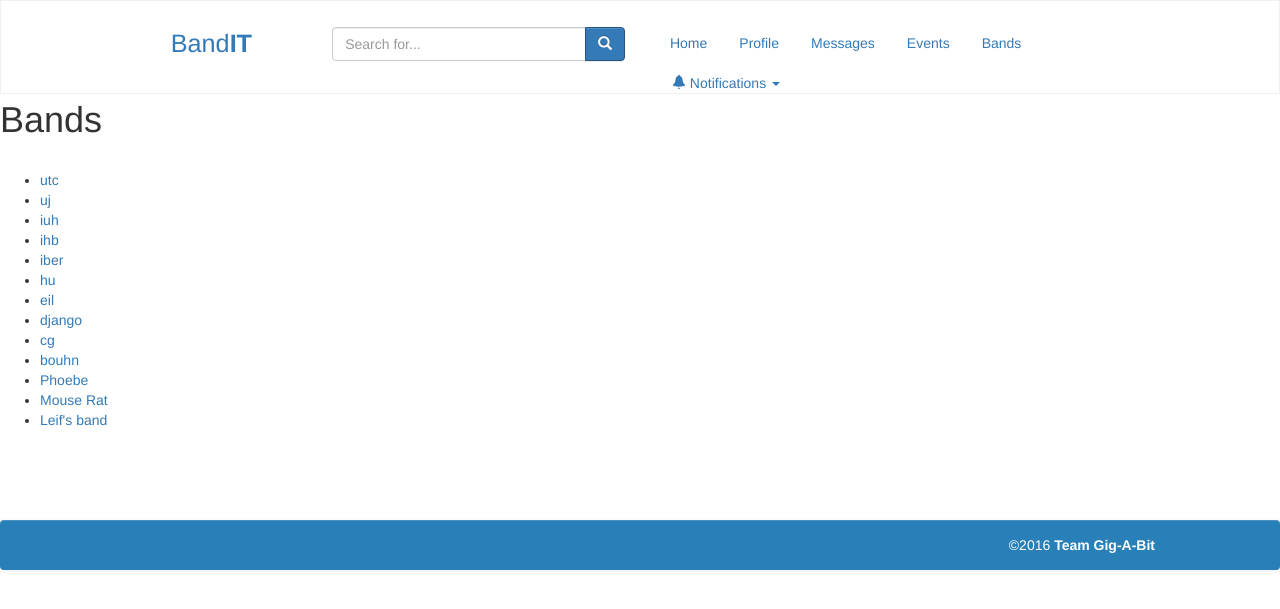
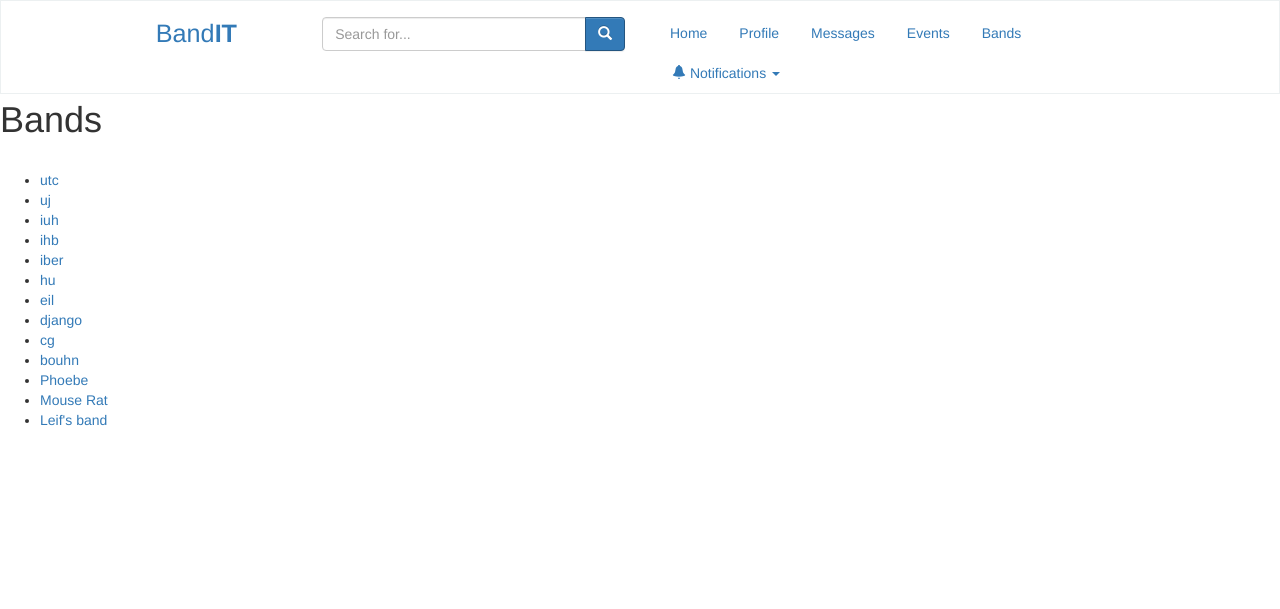
Before and after one commit to RobertCMcAlpine/Bandit, a Django app: page /bandit/bands/ in a window 1280 px wide. Shown: the top 609 px of the page. Run offline with Django 3.2, Linux system fonts and the light colour scheme; data comes from the database, SQL or seed files in the repository; parts of the project's set-up code (start-up, migrations or seed data) failed here and were passed over; some libraries are stand-ins or nearby versions.

Commit message:
deleted footer until further notice

```diff
--- a/project/static/css/style.css
+++ b/project/static/css/style.css
@@ -6,10 +6,14 @@ Custom style sheet
 
 body
 {
+height:100%;
 margin:0px;
 padding:0px;
 padding-top:80px;
+padding-bottom:60px;
 }
+
+
 .navig
 {
 top:10px;
@@ -48,15 +52,7 @@ min-height:80px;
 background:rgba(255, 255, 255,1);
 }
 
-.navbar-static-bottom
-{
-margin-bottom:0px;
-top:80px;
-height:30px;
-background:#2980b9;
-border:none;
-color:#fff;
-}
+
 .navbar-default .navbar-right
 {
 color:#fff;
@@ -134,6 +130,7 @@ margin-left:auto;
 margin-right:auto;
 }
 
+
 h1
 {
 margin-bottom:30px;
--- a/project/templates/bandit/notloggedin.html
+++ b/project/templates/bandit/notloggedin.html
@@ -1,7 +1,7 @@
 {% load staticfiles %}
 <div class="container-fluid">
 <div class="row">
-<div class="col-xs-12 col-sm-12 col-md-12 col-lg-12">
+<div class="hidden-xs col-sm-12 col-md-12 col-lg-12">
 
   <div id="myCarousel" class="carousel slide">
     <!-- Indicators -->
--- a/project/templates/base.html
+++ b/project/templates/base.html
@@ -18,16 +18,17 @@
 
 </head>
 <body>
-
+<div class="col-xs-12 col-sm-12 col-md-12 col-lg-12 navig">
 <nav class="navbar navbar-default navbar-fixed-top">
 <div class="container-fluid">
 <div class="row">
-	<div class="col-xs-12 col-sm-12 col-md-12 col-lg-12 navig">
-	<div class="col-xs-4 col-sm-4 col-md-2 col-lg-2">
+
+	<div class="hidden-xs hidden-sm col-md-2 col-lg-2">
 	<a class="navbar-brand" href="#">Band<b>IT</b></a>
 	</div>
+
 	<form role="form" id="search_form" method="get" action="/bandit/search/">
-	<div class="col-xs-12 col-sm-8 col-md-4 col-lg-4 searchbar">
+	<div class="col-xs-8 col-sm-4 col-md-4 col-lg-4 searchbar">
 	 <div class="input-group">
      <input type="text" class="form-control" name="query_terms" placeholder="Search for..." />
 	  <span class="input-group-btn">
@@ -57,19 +58,16 @@
 	</div>
 	</div>
 </div>
+
+</nav>
 </div>
-</nav>
 <!-- content goes in here -->
 
 {% block content_block %}{% endblock %}
 
 <!-- end of content -->
-  <nav class="navbar navbar-default navbar-static-bottom">
-  <div class="container-fluid">
-  <div class="row">
-	<p class="navbar-text navbar-right">&copy;2016  <b>Team Gig-A-Bit</b></p>
- </div>
-  </div>
-  </nav>
+  <footer class="navbar-static-bottom">
+
+  </footer>
 </body>
 </html>
```
